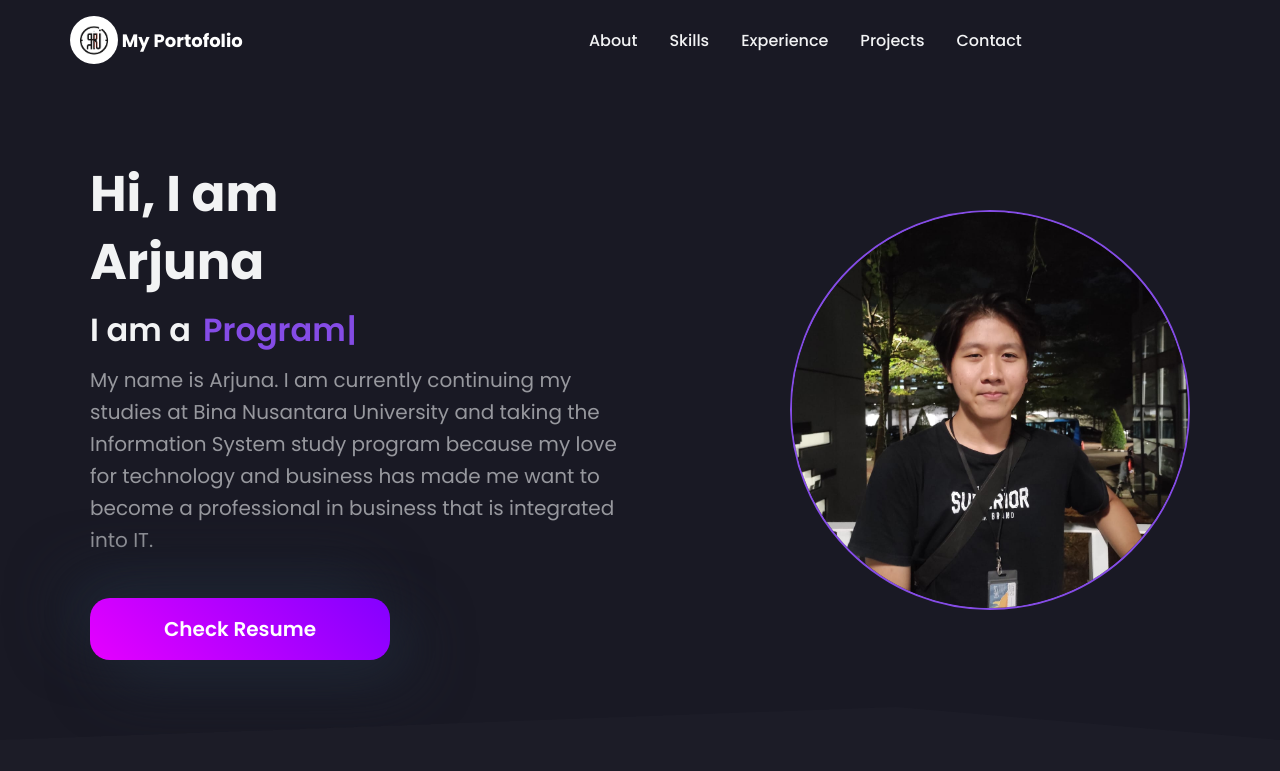
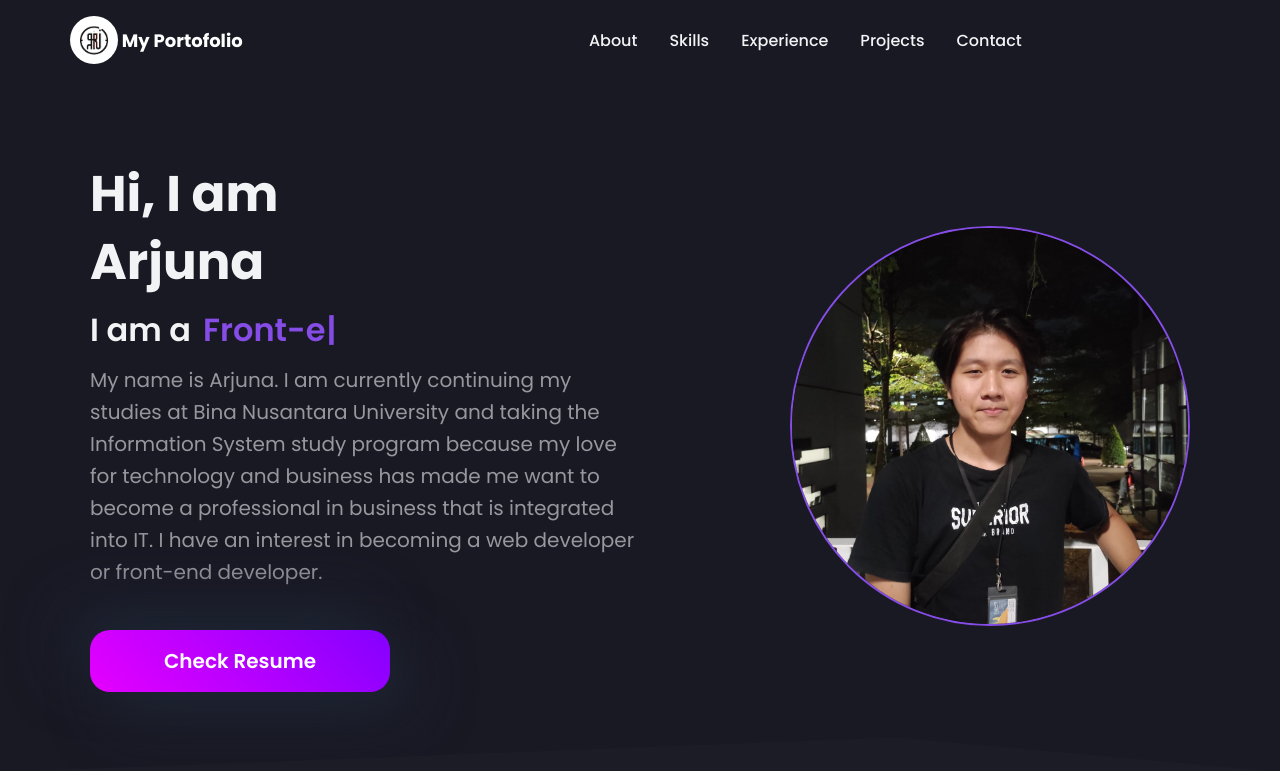
Before and after one commit to Arj573/Porto, a React (Create React App) app: page / in a window 1280 px wide. Shown: the top 771 px of the page. Built offline with nearby package versions, Linux system fonts and the light colour scheme.

Commit message:
clean up

```diff
--- a/src/components/Contact/index.js
+++ b/src/components/Contact/index.js
@@ -51,6 +51,7 @@ const Desc = styled.div`
     @media (max-width: 768px) {
         margin-top: 12px;
         font-size: 16px;
+        padding: 0px 30px 0px 30px;
     }
 `;
 
--- a/src/components/HeroSection/index.js
+++ b/src/components/HeroSection/index.js
@@ -141,10 +141,12 @@ const SubTitle = styled.div`
 
   @media screen and (max-width: 960px){
     text-align: center;
+    padding: 0 30px 0 30px;
   }
   @media screen and (max-width: 640px){
     font-size: 16px;
     line-height: 24px;
+    padding: 0 30px 0 30px;
   }
 `;
 
--- a/src/data/constants.js
+++ b/src/data/constants.js
@@ -2,13 +2,13 @@ export const Bio = {
     name: "Arjuna",
     roles: [
       "UI/UX Designer",
-      "Programmer",
+      "Front-end Developer",
     ],
     description:
-      "My name is Arjuna. I am currently continuing my studies at Bina Nusantara University and taking the Information System study program because my love for technology and business has made me want to become a professional in business that is integrated into IT.",
+      "My name is Arjuna. I am currently continuing my studies at Bina Nusantara University and taking the Information System study program because my love for technology and business has made me want to become a professional in business that is integrated into IT. I have an interest in becoming a web developer or front-end developer.",
     github: "https://github.com/Arj573",
     resume:
-      "https://drive.google.com/file/d/1rumeZRtaudTujqAvrj5RPAfvErZn-nnB/view?usp=sharing",
+      "https://drive.google.com/file/d/1GFPlqZjuQRXpipjYVIXhYV4odj58N6Uv/view?usp=sharing",
     linkedin: "https://www.linkedin.com/in/arjuna2003",
     twitter: "https://twitter.com/arjwijya",
     insta: "https://www.instagram.com/arjwijya/",
```
